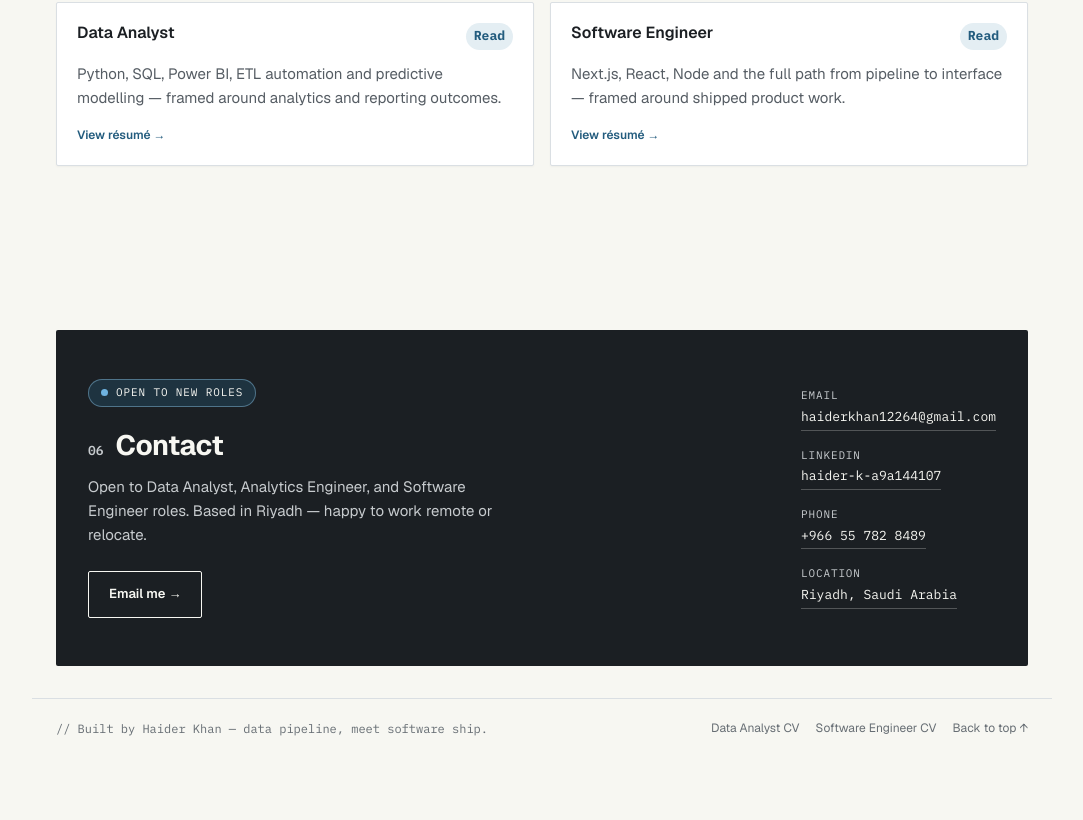
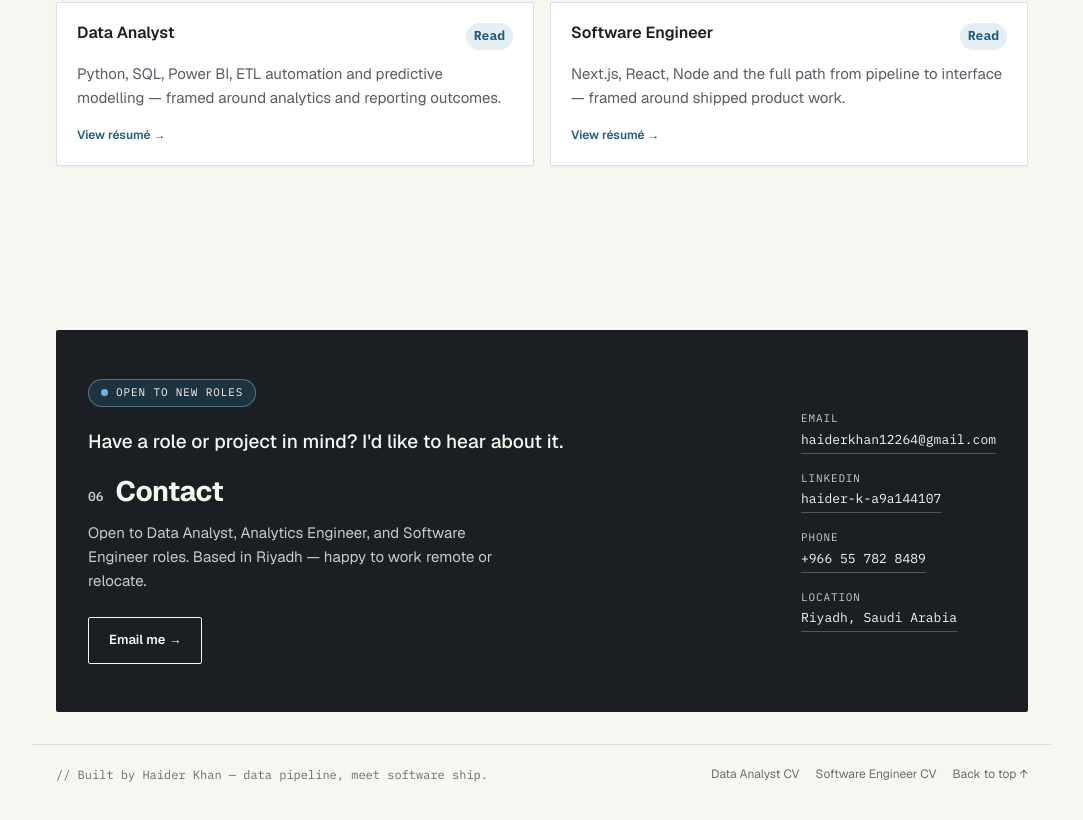
Before and after one commit to Haider5426/portfolio, a Next.js app in the folder portfolio/: page / in a window 1280 px wide. Shown: the part 4356-5176 px from the top of the page, without its empty margins (98-1181 px from the left). Before the commit the page ends 5142 px from the top, so only its background shows below. Built offline with nearby package versions, Linux system fonts and the light colour scheme; no server answers.

Commit message:
Add inviting lead-in line to Contact section
Small warmth addition above the contact heading: a short line inviting
visitors to reach out about a role or project, placed right after the
status chip.

```diff
--- a/portfolio/src/app/globals.css
+++ b/portfolio/src/app/globals.css
@@ -859,6 +859,13 @@ footer { padding: var(--section-y) 0 var(--space-12); }
   background: #6FB3E0;
   flex: none;
 }
+.contact-invite {
+  color: var(--ink-inverse);
+  font-size: var(--text-lg);
+  font-weight: 500;
+  margin: 0 0 var(--space-4);
+}
+
 .contact-cta { margin-top: var(--space-6); border-color: var(--ink-inverse); color: var(--ink-inverse); }
 .contact-cta:hover { background: var(--ink-inverse); color: var(--ink); }
 
--- a/portfolio/src/components/Contact.tsx
+++ b/portfolio/src/components/Contact.tsx
@@ -37,6 +37,9 @@ export default function Contact() {
             <p className="status-chip">
               <span className="status-dot" aria-hidden="true" />
               Open to new roles
+            </p>
+            <p className="contact-invite">
+              Have a role or project in mind? I&apos;d like to hear about it.
             </p>
             <div className="section-head">
               <span className="idx">06</span>
```
